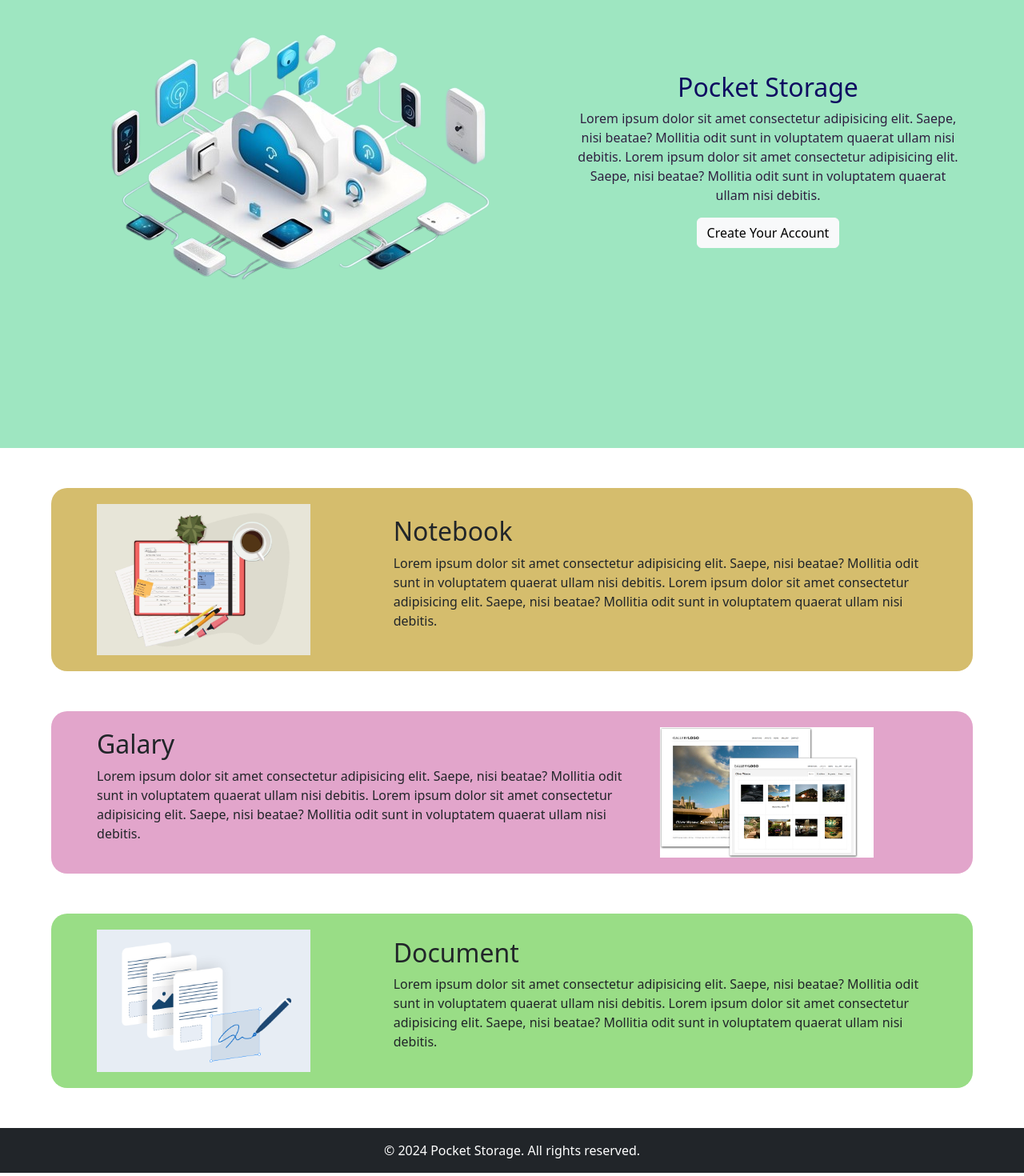
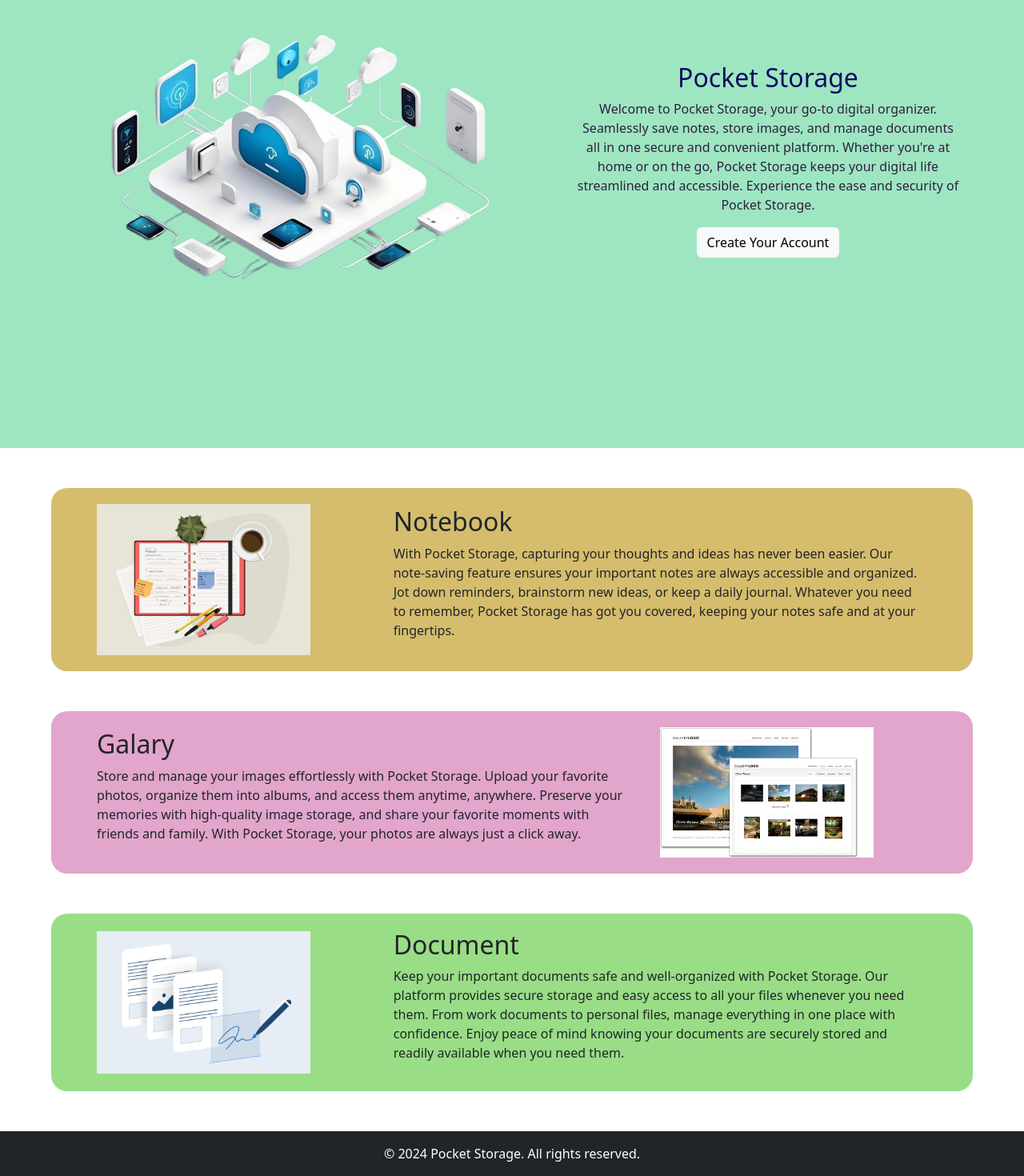
Before and after one commit to Sudiptam332/Pocket-Storage-Frontend, a React (Vite) app: page /welcome in a window 1280 px wide. Shown: the part 216-1686 px from the top of the page at 80% size. Built offline with nearby package versions, Linux system fonts and the light colour scheme.

Commit message:
modified:   src/components/About.jsx 	modified:   src/components/Welcome.jsx

```diff
--- a/src/components/About.jsx
+++ b/src/components/About.jsx
@@ -6,7 +6,7 @@ const About = () => {
     return (
         <div className='abt'>
             <h2>About us</h2>
-            <p>Lorem ipsum dolor sit amet consectetur adipisicing elit. Ipsum iste magni sed quibusdam tempore voluptates omnis tempora, veniam temporibus deserunt vel reprehenderit explicabo dolor earum. Quia inventore animi adipisci voluptates, quaerat fuga accusantium tenetur natus possimus, esse sed ex consectetur nulla voluptas eum autem corrupti molestias ducimus. Iure iusto odio sequi ea rerum non dolores vero laboriosam! Vel eaque odit neque itaque non quibusdam iure odio? Ut repudiandae esse optio id natus laboriosam distinctio odio aliquid quis suscipit, in eos temporibus magni! Iure mollitia velit tenetur perspiciatis totam, delectus dolor officia. Voluptatum iure est accusamus maxime, asperiores sit aliquam earum.</p>
+            <p>Welcome to Pocket Storage, your go-to digital organizer. Seamlessly save notes, store images, and manage documents all in one secure and convenient platform. Whether you're at home or on the go, Pocket Storage keeps your digital life streamlined and accessible. Experience the ease and security of Pocket Storage today! <br />  <br /> With Pocket Storage, capturing your thoughts and ideas has never been easier. Our note-saving feature ensures your important notes are always accessible and organized. Jot down reminders, brainstorm new ideas, or keep a daily journal. Whatever you need to remember, Pocket Storage has got you covered, keeping your notes safe and at your fingertips. <br />  <br /> Store and manage your images effortlessly with Pocket Storage. Upload your favorite photos, organize them into albums, and access them anytime, anywhere. Preserve your memories with high-quality image storage, and share your favorite moments with friends and family. With Pocket Storage, your photos are always just a click away. <br />  <br /> Keep your important documents safe and well-organized with Pocket Storage. Our platform provides secure storage and easy access to all your files whenever you need them. From work documents to personal files, manage everything in one place with confidence. Enjoy peace of mind knowing your documents are securely stored and readily available when you need them.</p>
         </div>
     )
 }
--- a/src/components/Welcome.jsx
+++ b/src/components/Welcome.jsx
@@ -17,8 +17,7 @@ const Welcome = () => {
                 </div>
                 <div className="welcomeRight">
                     <h2>Pocket Storage</h2>
-                    <p>Lorem ipsum dolor sit amet consectetur adipisicing elit. Saepe, nisi beatae? Mollitia odit sunt in voluptatem quaerat ullam nisi debitis. Lorem ipsum dolor sit amet consectetur adipisicing elit. Saepe, nisi beatae? Mollitia odit sunt in voluptatem quaerat ullam nisi debitis.
-                    </p>
+                    <p>Welcome to Pocket Storage, your go-to digital organizer. Seamlessly save notes, store images, and manage documents all in one secure and convenient platform. Whether you're at home or on the go, Pocket Storage keeps your digital life streamlined and accessible. Experience the ease and security of Pocket Storage.</p>
                     <Link to="/signup" class="btn btn-light">Create Your Account</Link>
                 </div>
             </div>
@@ -29,7 +28,7 @@ const Welcome = () => {
                 </div>
                 <div className="welNoteRight">
                     <h2>Notebook</h2>
-                    <p>Lorem ipsum dolor sit amet consectetur adipisicing elit. Saepe, nisi beatae? Mollitia odit sunt in voluptatem quaerat ullam nisi debitis. Lorem ipsum dolor sit amet consectetur adipisicing elit. Saepe, nisi beatae? Mollitia odit sunt in voluptatem quaerat ullam nisi debitis.
+                    <p>With Pocket Storage, capturing your thoughts and ideas has never been easier. Our note-saving feature ensures your important notes are always accessible and organized. Jot down reminders, brainstorm new ideas, or keep a daily journal. Whatever you need to remember, Pocket Storage has got you covered, keeping your notes safe and at your fingertips.
                     </p>
                 </div>
             </div>
@@ -40,7 +39,7 @@ const Welcome = () => {
                 </div>
                 <div className="welNoteRight">
                     <h2>Galary</h2>
-                    <p>Lorem ipsum dolor sit amet consectetur adipisicing elit. Saepe, nisi beatae? Mollitia odit sunt in voluptatem quaerat ullam nisi debitis. Lorem ipsum dolor sit amet consectetur adipisicing elit. Saepe, nisi beatae? Mollitia odit sunt in voluptatem quaerat ullam nisi debitis.
+                    <p>Store and manage your images effortlessly with Pocket Storage. Upload your favorite photos, organize them into albums, and access them anytime, anywhere. Preserve your memories with high-quality image storage, and share your favorite moments with friends and family. With Pocket Storage, your photos are always just a click away.
                     </p>
                 </div>
             </div>
@@ -51,7 +50,7 @@ const Welcome = () => {
                 </div>
                 <div className="welNoteRight">
                     <h2>Document</h2>
-                    <p>Lorem ipsum dolor sit amet consectetur adipisicing elit. Saepe, nisi beatae? Mollitia odit sunt in voluptatem quaerat ullam nisi debitis. Lorem ipsum dolor sit amet consectetur adipisicing elit. Saepe, nisi beatae? Mollitia odit sunt in voluptatem quaerat ullam nisi debitis.
+                    <p>Keep your important documents safe and well-organized with Pocket Storage. Our platform provides secure storage and easy access to all your files whenever you need them. From work documents to personal files, manage everything in one place with confidence. Enjoy peace of mind knowing your documents are securely stored and readily available when you need them.
                     </p>
                 </div>
             </div>
```
